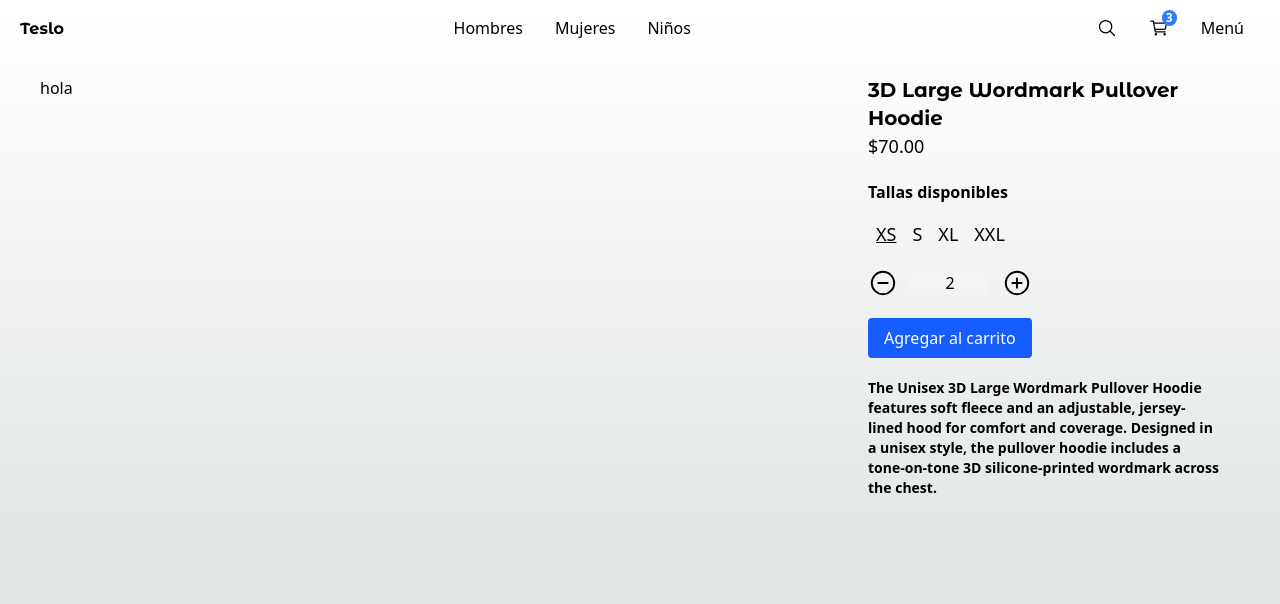
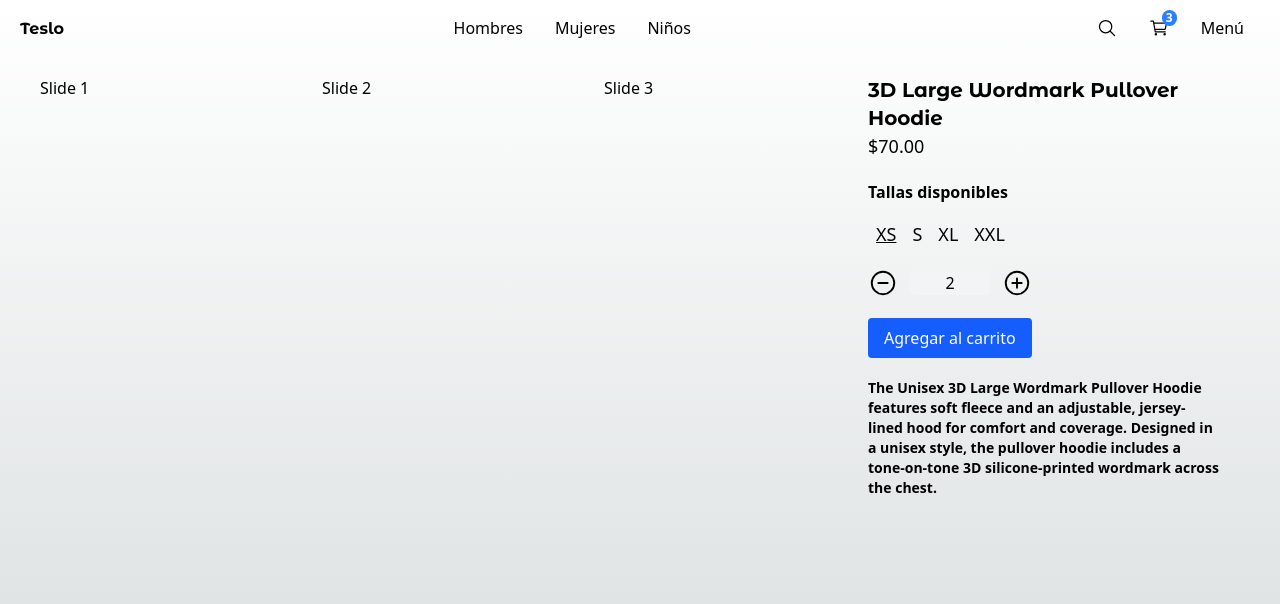
Before and after one commit to modoZen/next-teslo-shop, a Next.js app: page /product/3d_large_wordmark_pullover_hoodie in a window 1280 px wide. Shown: the top 604 px of the page. Built offline with nearby package versions, Linux system fonts and the light colour scheme.

Commit message:
slideshow de imagenes

```diff
--- a/package.json
+++ b/package.json
@@ -14,6 +14,7 @@
     "react": "19.2.3",
     "react-dom": "19.2.3",
     "react-icons": "^5.6.0",
+    "swiper": "^12.1.2",
     "zustand": "^5.0.12"
   },
   "devDependencies": {
--- a/src/app/(shop)/product/[slug]/page.tsx
+++ b/src/app/(shop)/product/[slug]/page.tsx
@@ -1,5 +1,6 @@
 import { QuantitySelector } from "@/components/product/quantity-selector/QuantitySelector";
 import { SizeSelector } from "@/components/product/size-selector/SizeSelector";
+import { SlideShow } from "@/components/ui/slide-show/SlideShow";
 import { titleFont } from "@/config/fonts";
 import { initialData } from "@/seed/seed";
 import { notFound } from "next/navigation";
@@ -18,7 +19,9 @@
 
   return (
     <div className="mt-5 mb-20 grid md:grid-cols-3 gap-3">
-      <div className="col-span-1 md:col-span-2 ">hola</div>
+      <div className="col-span-1 md:col-span-2 ">
+        <SlideShow title={product.title} images={product.images} />
+      </div>
 
       <div className="col-span-1 px-5 ">
         <h1 className={`${titleFont.className} antialiased font-bold text-xl`}>
--- /dev/null
+++ b/src/components/ui/slide-show/SlideShow.tsx
@@ -0,0 +1,28 @@
+"use client";
+
+import { Swiper, SwiperSlide } from "swiper/react";
+import "swiper/css";
+
+interface Props {
+  images: string[];
+  title: string;
+  className?: string;
+}
+
+export const SlideShow = ({ images, title, className }: Props) => {
+  return (
+    <div className={className}>
+      <Swiper
+        spaceBetween={50}
+        slidesPerView={3}
+        onSlideChange={() => console.log("slide change")}
+        onSwiper={(swiper) => console.log(swiper)}
+      >
+        <SwiperSlide>Slide 1</SwiperSlide>
+        <SwiperSlide>Slide 2</SwiperSlide>
+        <SwiperSlide>Slide 3</SwiperSlide>
+        <SwiperSlide>Slide 4</SwiperSlide>
+      </Swiper>
+    </div>
+  );
+};
```
Also changed, not shown: 1 other file (tests, documents, lock files or other folders).
